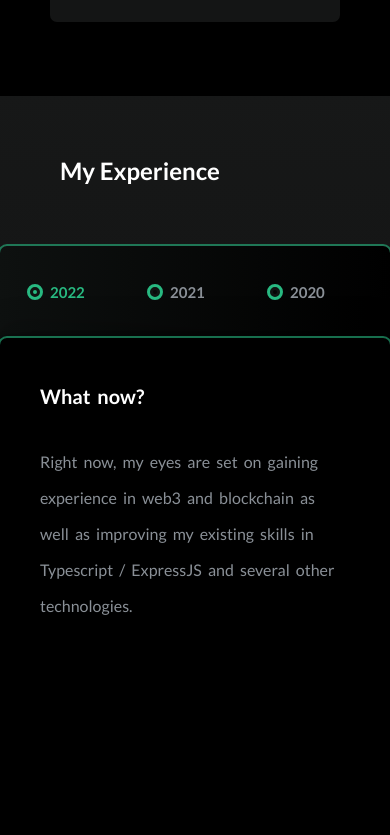
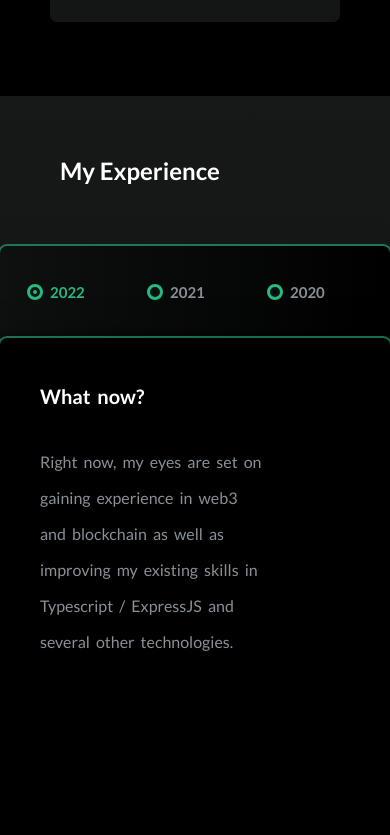
Before and after one commit to babilonczyk/babilonczyk.github.io, a React (Create React App) app: page / in a window 390 px wide. Shown: the part 2189-3024 px from the top of the page. Built offline with nearby package versions, Linux system fonts and the light colour scheme.

Commit message:
Fix mobile version

```diff
--- a/src/assets/css/experience.css
+++ b/src/assets/css/experience.css
@@ -141,14 +141,15 @@
           color: #fff; }
           @media only screen and (max-width: 780px) {
             .experience .experience-box .experience-box-content .experience-box-content-box .experience-box-content-panel h4 {
-              padding: 40px 10px 0 40px; } }
+              padding: 40px 0 0 40px; } }
         .experience .experience-box .experience-box-content .experience-box-content-box .experience-box-content-panel p {
           margin: 0;
           padding: 30px 60px 80px 105px;
           font-size: 16px;
           word-spacing: 3px;
           line-height: 36px;
-          color: #8a9097; }
+          color: #8a9097;
+          width: calc(100% - 165px); }
           .experience .experience-box .experience-box-content .experience-box-content-box .experience-box-content-panel p span {
             display: block;
             margin: 13px 0; }
--- a/src/assets/css/index.css
+++ b/src/assets/css/index.css
@@ -773,14 +773,15 @@ body {
             color: #fff; }
             @media only screen and (max-width: 780px) {
               body .App .experience .experience-box .experience-box-content .experience-box-content-box .experience-box-content-panel h4 {
-                padding: 40px 10px 0 40px; } }
+                padding: 40px 0 0 40px; } }
           body .App .experience .experience-box .experience-box-content .experience-box-content-box .experience-box-content-panel p {
             margin: 0;
             padding: 30px 60px 80px 105px;
             font-size: 16px;
             word-spacing: 3px;
             line-height: 36px;
-            color: #8a9097; }
+            color: #8a9097;
+            width: calc(100% - 165px); }
             body .App .experience .experience-box .experience-box-content .experience-box-content-box .experience-box-content-panel p span {
               display: block;
               margin: 13px 0; }
--- a/src/assets/scss/experience.scss
+++ b/src/assets/scss/experience.scss
@@ -202,6 +202,7 @@
                         word-spacing: 3px;
                         line-height: 36px;
                         color: $paper-gray;
+                        width: calc(100% - 165px);
 
                         span{
                             display: block;
```
